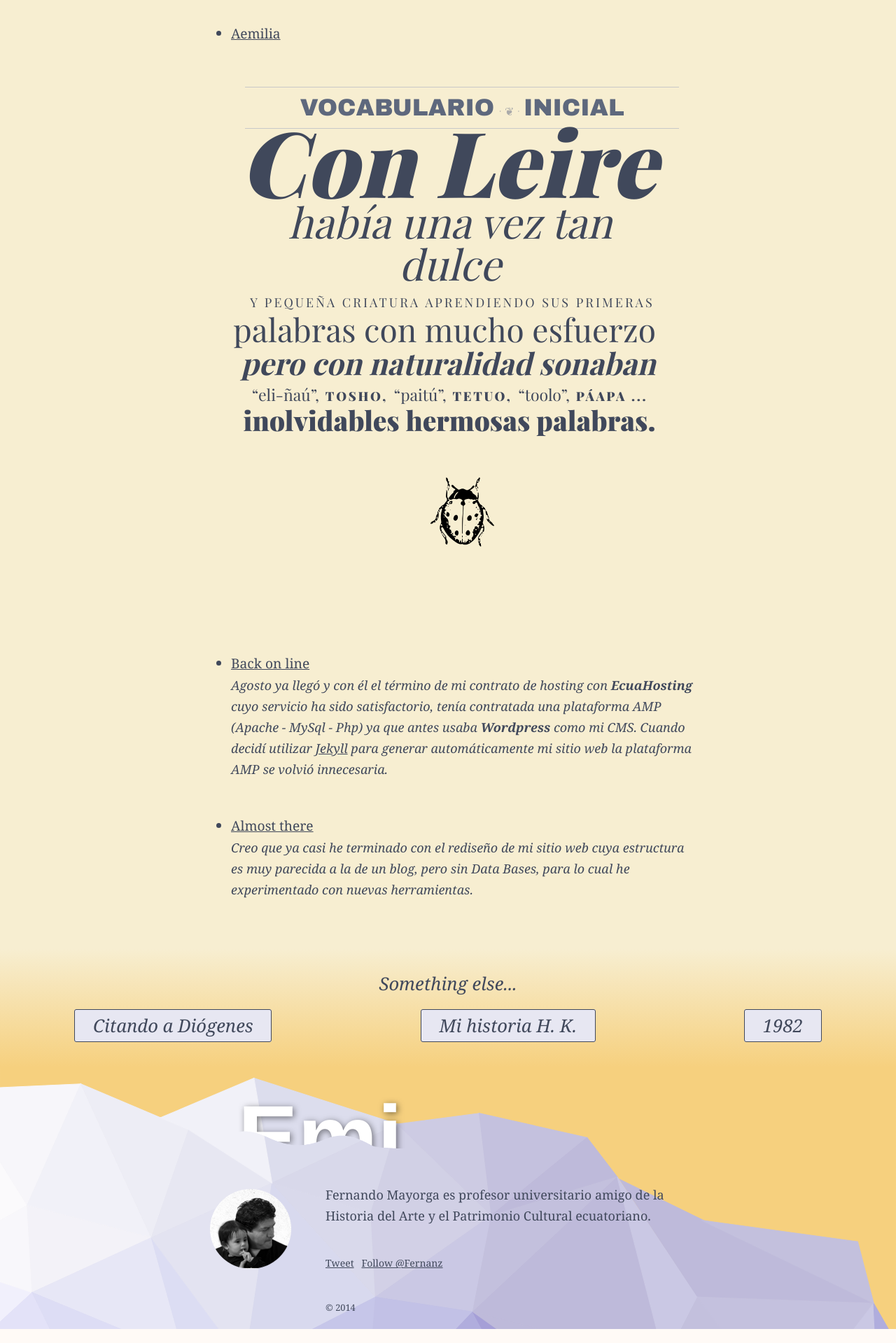
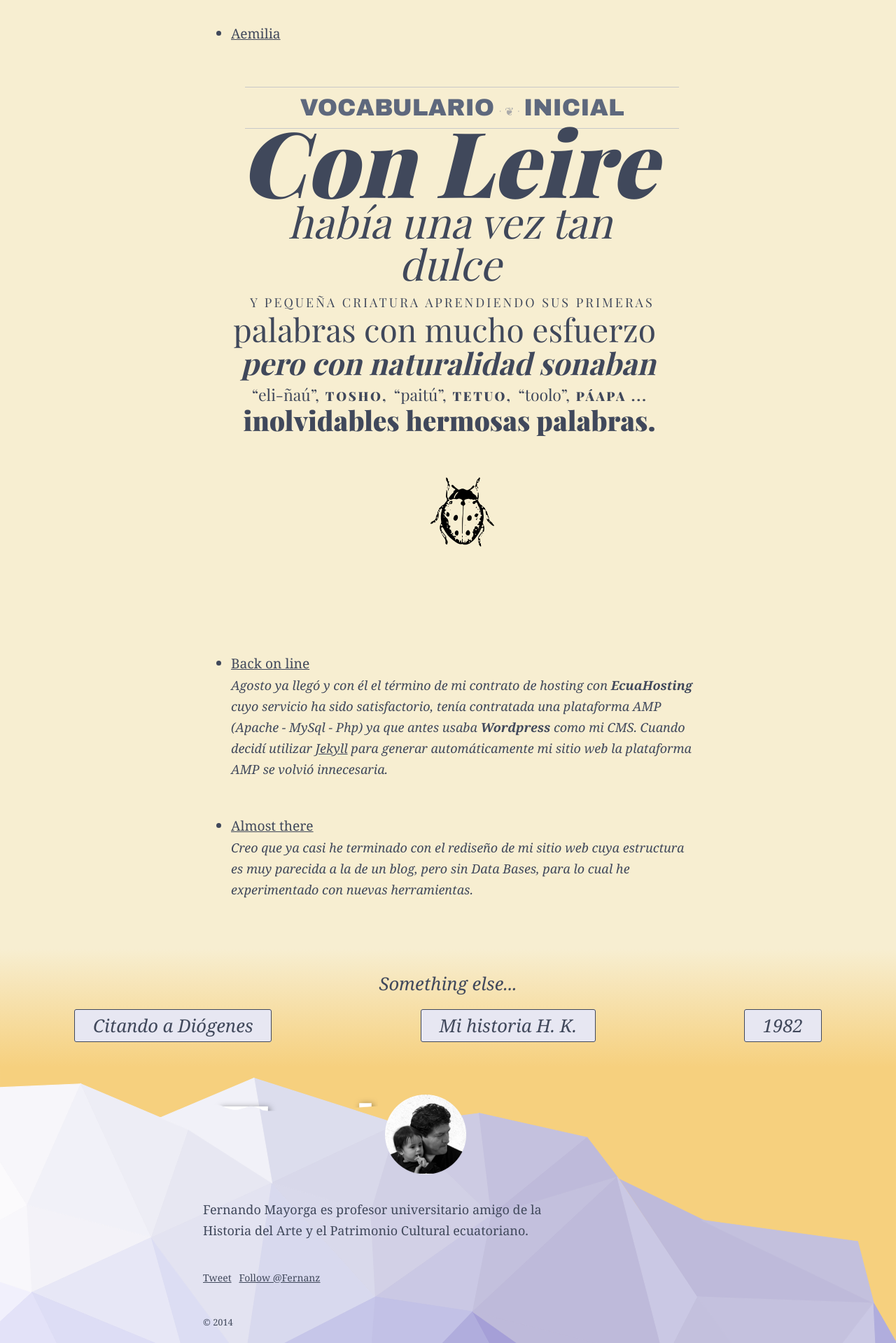
Before and after one commit to fernanz/fernanz.github.io, a Jekyll site: the page built from index.html, in a window 1280 px wide. Shown: the part 2470-4389 px from the top of the page at 70% size. Built offline with Jekyll 4.4.1, drawn with Linux system fonts in a browser that asks for light colours; some web fonts are replaced; Markdown is read by kramdown in place of the engine named in the settings; comment, search, counter and statistics services are not loaded.

Commit message:
Tweaks
fixin footer

```diff
--- a/css/banner.css
+++ b/css/banner.css
@@ -200,15 +200,16 @@
 }
 
 #footie {
+  float: left;
+  display:inline-flex;
   font-family: Helvetica, sans-serif;
   color: white;
   font-size: 10em;
-  margin: 0 0 0 50px;
+  margin: 0 0 0 15px;
   -webkit-mask-image: url('/assets/grey.png');
   -webkit-mask-repeat: no-repeat;
   -webkit-mask-size: cover;
   -webkit-filter: drop-shadow(2px 2px 5px rgba(0,0,0, .5));
-  animation: move 3s 1s forwards;
 }
 
 @media only screen and (min-width: 40em) {
```
